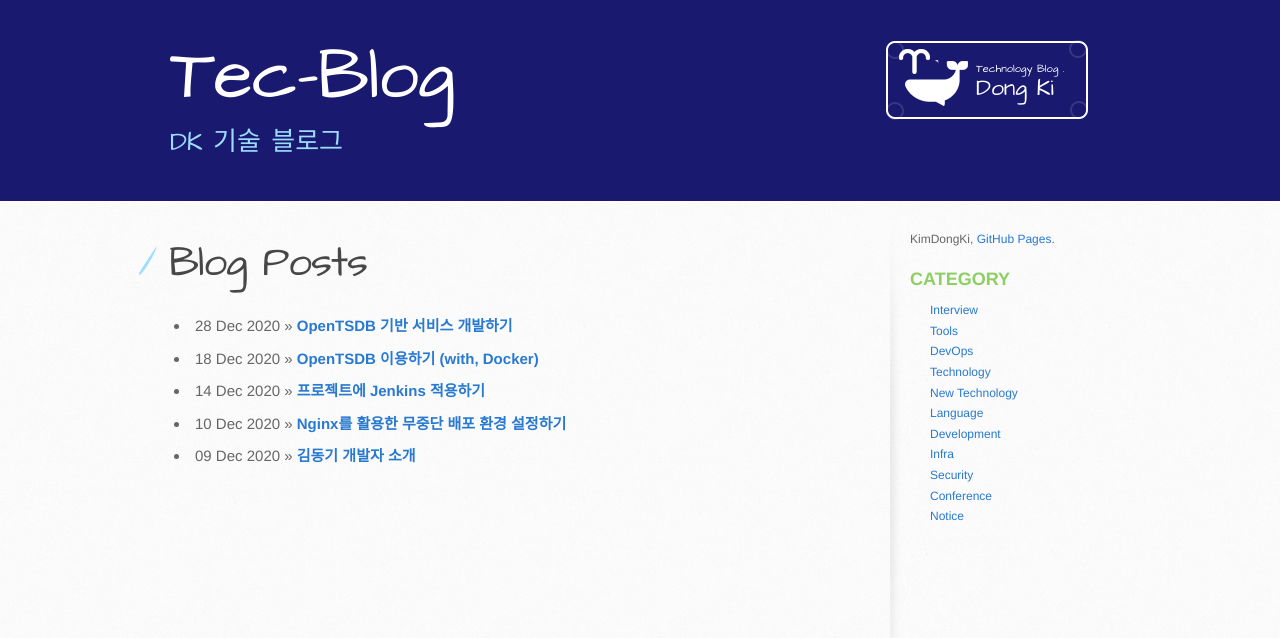
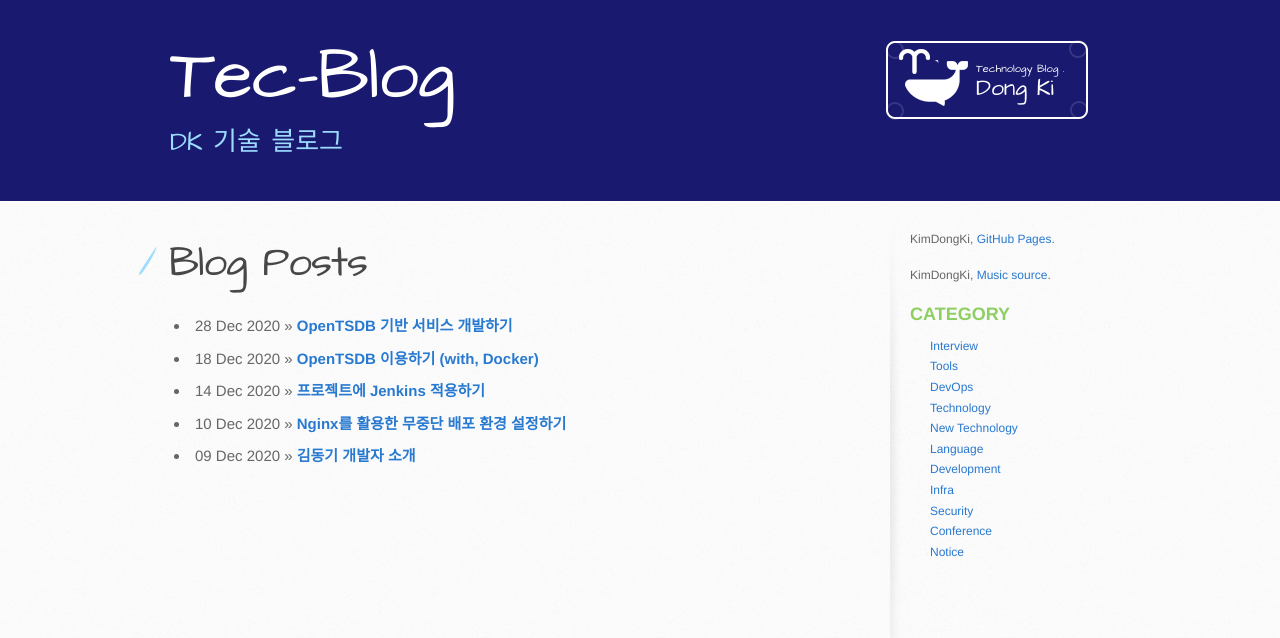
Before and after one commit to kdkrkwhr/kdkrkwhr.github.com, a Jekyll site: the page built from index.html, in a window 1280 px wide. Shown: the top 638 px of the page. Built offline with Jekyll 4.4.1, drawn with Linux system fonts in a browser that asks for light colours.

Commit message:
[feat] music source

```diff
--- a/_layouts/default.html
+++ b/_layouts/default.html
@@ -40,6 +40,7 @@
 
         <aside id="sidebar">
           <p>KimDongKi, <a href="https://github.com/kdkrkwhr">GitHub Pages</a>.</p>
+          <p>KimDongKi, <a href="https://www.loudly.com/community/profiles/codek9">Music source</a>.</p>
           <section class="category">
             <strong style="color:#8ecf63;font-size:18px;">CATEGORY</strong>
               <ul style="list-style: none;">
```
